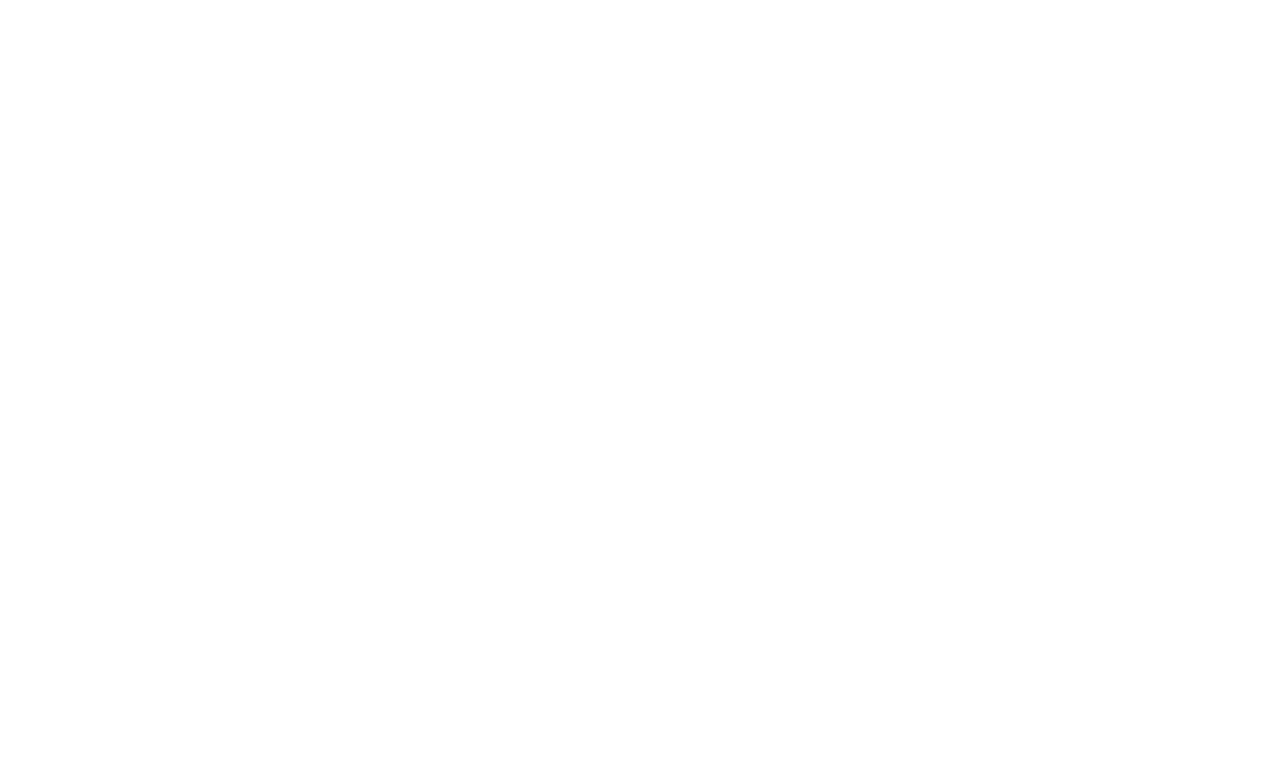
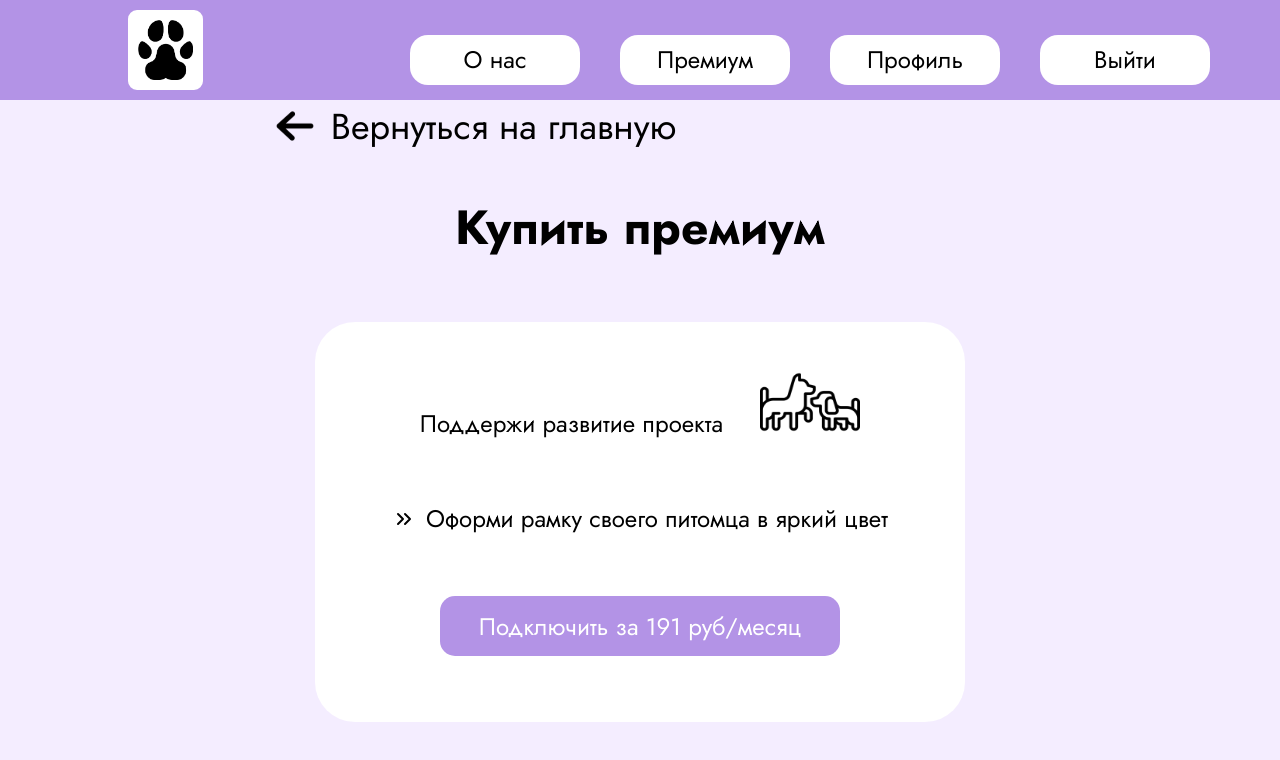
Before and after one commit to Sidlaf/tinder-dog, a Vue app in the folder frontend/: page /premiumpage in a window 1280 px wide. Before the commit this address had no page. Shown: the top 760 px of the page. Built offline with nearby package versions, Linux system fonts and the light colour scheme.

Commit message:
сделана страница "премиум", навигация к странице "премиум"

```diff
--- a/frontend/src/components/upperPanel.vue
+++ b/frontend/src/components/upperPanel.vue
@@ -10,6 +10,10 @@
     goProfile(){
       this.$router.push('/NewProfile')
     },
+    goPremium(){
+      this.$router.push('/PremiumPage')
+
+    }
   }
 }
 </script>
--- a/frontend/src/main.ts
+++ b/frontend/src/main.ts
@@ -5,6 +5,7 @@
 import NewProfile from './pages/NewProfile.vue'
 import AboutUs from './pages/AboutUs.vue'
 import EditDog from './pages/EditDog.vue'
+import PremiumPage from './pages/PremiumPage.vue'
 import App from './App.vue'
 
 //import router from './router.js'
@@ -16,7 +17,8 @@
   { path: '/newprofile', component: NewProfile },
   { path: '/profile', component: PageProfile },
   { path: '/aboutus', component: AboutUs },
-  { path: '/editdog', component: EditDog }
+  { path: '/editdog', component: EditDog },
+  { path: '/premiumpage', component: PremiumPage }
 ]
 
 const router = createRouter({
--- /dev/null
+++ b/frontend/src/pages/PremiumPage.vue
@@ -0,0 +1,80 @@
+<script>
+import upperPanel from '@/components/upperPanel.vue'
+import backBtn from '@/components/goBackButton.vue'
+export default {
+  components: { upperPanel, backBtn }
+}
+</script>
+
+<template>
+  <div class="page-premium">
+    <upperPanel></upperPanel>
+        <backBtn></backBtn>
+        <h2 class="title-premium">Купить премиум</h2>
+        <div class="container-premium">
+            <p class="support">Поддержи развитие проекта
+                <img class="dogs" src="./../assets/dogs.png" alt="собаки" width="100px" height="60px" />
+            </p>
+
+            <p class="do">
+                <img class="chevrons" src="./../assets/chevrons.svg" alt="chevrons" width="24px" height="24px" />
+                Оформи рамку своего питомца в яркий цвет</p>
+            <button class="btn-buy" @click="buy">Подключить за 191 руб/месяц</button>
+
+        </div>
+    </div>
+
+</template>
+<style>
+.page-premium{
+    background-color: #F4EDFF;
+    height: 865px;
+}
+.title-premium{
+    font-family: 'Jost', sans-serif;
+    font-size: 48px;
+    display: flex;
+    justify-content: center;
+    margin-bottom: 60px;
+}
+.container-premium{
+    margin: 0 auto;
+    background-color: #ffffff;
+    border-radius: 40px;
+    width: 650px;
+    height: 400px;
+    padding-top: 50px;
+    display: flex;
+    flex-direction: column;
+    align-items: center;
+    gap: 60px;
+}
+.dogs{
+    margin-left: 30px;
+}
+.support{
+    font-size: 24px;
+}
+.chevrons{
+    margin-right: 10px;
+}
+.do{
+    font-size: 24px;
+    display: flex;
+    align-items: center;
+}
+.btn-buy{
+    width: 400px;
+    height: 60px;
+    border: none;
+    border-radius: 15px;
+    font-size: 24px;
+    color: #ffffff;
+    background-color: #b393e6;
+    &:hover {
+    background-color: #ffffff;
+    color: #b393e6;
+    border: #b393e6 3px solid;
+  }
+}
+</style>
```
Also changed, not shown: frontend/src/assets/chevrons.svg (added), frontend/src/assets/dogs.png (added).
